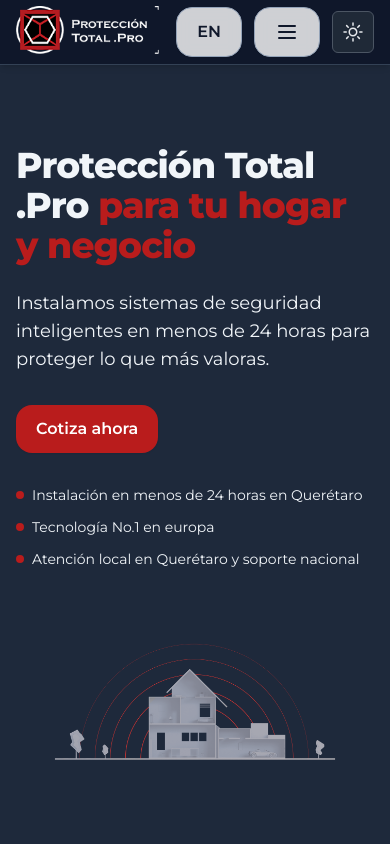
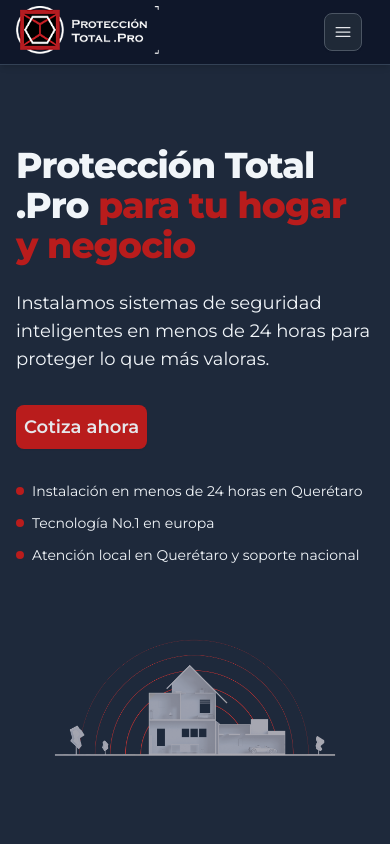
Before and after one commit to Killises/LPPT, a Next.js app: page / in a window 390 px wide. Shown: the top 844 px of the page. Built offline with nearby package versions, Linux system fonts and the light colour scheme.

Commit message:
cambios menu mobil

```diff
--- a/app/components/Header.jsx
+++ b/app/components/Header.jsx
@@ -30,38 +30,43 @@
           />
         {/* Menú en escritorio */}
         <nav className="hidden md:flex items-center gap-6 text-sm ">
-          <a href="#servicios" className="a hover:text-slate-900">{t.nav.services}</a>
-          <a href="#beneficios" className="a hover:text-slate-900">{t.nav.benefits}</a>
-          <a href="#elegirnos" className="a hover:text-slate-900">{t.nav.why}</a>
-          <a href="#testimonios" className=" a hover:text-red-700">{t.nav.testimonials}</a>
-          <a href="#contacto" className="a hover:text-slate-950">{t.nav.contact}</a>
+          <a href="#servicios" className="a ">{t.nav.services}</a>
+          <a href="#beneficios" className="a">{t.nav.benefits}</a>
+          <a href="#elegirnos" className="a ">{t.nav.why}</a>
+          <a href="#testimonios" className=" a ">{t.nav.testimonials}</a>
+          <a href="#contacto" className="a ">{t.nav.contact}</a>
         </nav>
         {/* CTA + Idioma */}
         <div className="flex items-center gap-3">
           <a href="#contacto" className="hidden sm:block">
-            <button className="btn btn-primary rounded-2xl">{t.hero.cta1}</button>
+            <button className="btn btn-primary rounded-lg text-sm ">{t.hero.cta1}</button>
           </a>
-          <LanguageToggle lang={lang} setLang={setLang} />
+          <a className="hidden sm:block">
+          <LanguageToggle lang={lang} setLang={setLang}/>
+          </a>
+
 
           {/* Botón hamburguesa (solo en móviles) */}
           <button
-            className="md:hidden p-2 rounded-lg border border-slate-200 btn btn-outline bg-white/80 backdrop-blur"
+            className=" btn text-sm md:hidden  border border-slate-200 btn-outline bg-white/80 backdrop-blur"
             onClick={() => setMenuOpen(!menuOpen)}
           >
             {menuOpen ? (
               // X (cerrar)
-              (<svg xmlns="http://www.w3.org/2000/svg" className="h-6 w-6" fill="none" viewBox="0 0 24 24" stroke="currentColor">
-                <path strokeLinecap="round" strokeLinejoin="round" strokeWidth={2} d="M6 18L18 6M6 6l12 12" />
-              </svg>)
+              (<svg xmlns="http://www.w3.org/2000/svg" fill="none" viewBox="0 0 24 24" stroke-width="1.5" stroke="currentColor" className="h-5 w-5">
+                <path stroke-linecap="round" stroke-linejoin="round" d="M6 18 18 6M6 6l12 12" />
+              </svg>
+              )
             ) : (
               // Icono hamburguesa
-              (<svg xmlns="http://www.w3.org/2000/svg" className="h-6 w-6" fill="none" viewBox="0 0 24 24" stroke="currentColor">
-                <path strokeLinecap="round" strokeLinejoin="round" strokeWidth={2} d="M4 6h16M4 12h16M4 18h16" />
-              </svg>)
+              (<svg xmlns="http://www.w3.org/2000/svg" fill="none" viewBox="0 0 24 24" stroke-width="1.5" stroke="currentColor" className="h-5 w-5">
+                <path stroke-linecap="round" stroke-linejoin="round" d="M3.75 6.75h16.5M3.75 12h16.5m-16.5 5.25h16.5" />
+              </svg>
+              )
             )}
           </button>
           <div className="flex items-center space-x-4">
-        <ThemeToggle />
+        <a className="hidden sm:block"><ThemeToggle /></a>
       </div>
         </div>
       </div>
@@ -72,14 +77,18 @@
           animate={{ opacity: 1, y: 0 }}
           exit={{ opacity: 0, y: -10 }}
           transition={{ duration: 0.3 }}
-          className="md:hidden bg-white border-t border-slate-200 flex flex-col items-center gap-4 py-4"
+          className="md:hidden dark:bg-slate-800 bg-slate-50 border-t dark:border-slate-700 border-slate-200 flex flex-col items-center gap-4 py-4"
         >
-          <a href="#servicios" className="hover:text-slate-900" onClick={() => setMenuOpen(false)}>{t.nav.services}</a>
-          <a href="#beneficios" className="hover:text-slate-900" onClick={() => setMenuOpen(false)}>{t.nav.benefits}</a>
-          <a href="#elegirnos" className="hover:text-slate-900" onClick={() => setMenuOpen(false)}>{t.nav.why}</a>
-          <a href="#testimonios" className="hover:text-red-700" onClick={() => setMenuOpen(false)}>{t.nav.testimonials}</a>
-          <a href="#contacto" className="hover:text-slate-950" onClick={() => setMenuOpen(false)}>{t.nav.contact}</a>
-          <LanguageToggle lang={lang} setLang={setLang} />
+          <a href="#servicios" className="a hover:text-slate-900" onClick={() => setMenuOpen(false)}>{t.nav.services}</a>
+          <a href="#beneficios" className="a hover:text-slate-900" onClick={() => setMenuOpen(false)}>{t.nav.benefits}</a>
+          <a href="#elegirnos" className="a hover:text-slate-900" onClick={() => setMenuOpen(false)}>{t.nav.why}</a>
+          <a href="#testimonios" className="a hover:text-red-700" onClick={() => setMenuOpen(false)}>{t.nav.testimonials}</a>
+          <a href="#contacto" className="a hover:text-slate-950" onClick={() => setMenuOpen(false)}>{t.nav.contact}</a>
+          <button className="btn btn-primary rounded-lg text-sm ">{t.hero.cta1}</button>
+          <div className="flex gap-4">
+            <LanguageToggle lang={lang} setLang={setLang} />
+          <ThemeToggle />
+          </div>
         </motion.div>
       )}
     </header>
--- a/app/components/Hero.jsx
+++ b/app/components/Hero.jsx
@@ -20,7 +20,7 @@
             </h1>
             <p className="mt-4 text-lg text-slate-600 dark:text-slate-100">{t.hero.subtitle}</p>
             <div className="mt-6 flex flex-wrap gap-3">
-              <a href="#contacto" className="btn btn-primary rounded-2xl">{t.hero.cta1}</a>
+              <a href="#contacto" className="btn btn-primary rounded-2xl text-lg">{t.hero.cta1}</a>
             </div>
             <ul className="mt-6 grid sm:grid-cols-3 gap-3 text-sm text-slate-600 dark:text-slate-100">
               {t.hero.bullets.map((b, i) => (
--- a/app/components/LanguageToggle.jsx
+++ b/app/components/LanguageToggle.jsx
@@ -4,8 +4,8 @@
   return (
     <button
       onClick={() => setLang(lang === "es" ? "en" : "es")}
-      className="top-4 right-4 z-50 btn btn-outline bg-white/80 backdrop-blur"
-      aria-label="Toggle language"
+      className=" text-sm btn btn-outline bg-white/80 backdrop-blur"
+      ariaLabel="Toggle language"
     >
       {lang === "es" ? "EN" : "ES"}
     </button>
--- a/app/components/ThemeToggle.jsx
+++ b/app/components/ThemeToggle.jsx
@@ -6,25 +6,15 @@
   return (
     <button
       onClick={toggleTheme}
-      className="p-2 rounded-md border border-gray-400 dark:border-gray-600
-                 bg-gray-200 dark:bg-gray-800 text-gray-800 dark:text-gray-200"
+      className="btn btn-outline border border-gray-400 dark:border-gray-600 bg-gray-200 dark:bg-gray-800 text-gray-800 dark:text-gray-200"
     >
       {darkMode ? (
-        // <svg
-        //   xmlns="http://www.w3.org/2000/svg"
-        //   viewBox="0 0 24 24"
-        //   width="16"
-        //   height="16"
-        //   className="fill-current"
-        // >
-        //   <path d="M13.965 23.016a10.94 10.94 0 0 1-7.787-3.227A10.95 10.95 0 0 1 2.953 12c0-2.942 1.146-5.708 3.225-7.79A10.94 10.94 0 0 1 13.965.985c2.405 0 4.693.77 6.617 2.224a1.172 1.172 0 0 1-.58 2.1A6.715 6.715 0 0 0 14.016 12a6.715 6.715 0 0 0 5.986 6.692c.477.052.875.39 1.003.853a1.17 1.17 0 0 1-.423 1.247 10.9 10.9 0 0 1-6.617 2.224m0-19.688c-4.78 0-8.668 3.89-8.668 8.672s3.889 8.672 8.668 8.672a8.6 8.6 0 0 0 2.857-.485 9.1 9.1 0 0 1-2.817-2.108A9.06 9.06 0 0 1 11.672 12c0-2.251.829-4.41 2.333-6.079a9.1 9.1 0 0 1 2.817-2.108 8.6 8.6 0 0 0-2.857-.485"></path>
-        // </svg>
-        <svg xmlns="http://www.w3.org/2000/svg" fill="none" viewBox="0 0 24 24" stroke-width="1.5" stroke="currentColor" class="size-6">
-        <path stroke-linecap="round" stroke-linejoin="round" d="M12 3v2.25m6.364.386-1.591 1.591M21 12h-2.25m-.386 6.364-1.591-1.591M12 18.75V21m-4.773-4.227-1.591 1.591M5.25 12H3m4.227-4.773L5.636 5.636M15.75 12a3.75 3.75 0 1 1-7.5 0 3.75 3.75 0 0 1 7.5 0Z" />
+        <svg xmlns="http://www.w3.org/2000/svg" fill="none" viewBox="0 0 24 24" strokeWidth="1.5" stroke="currentColor" className="h-5 w-5">
+        <path strokeLineCap="round" strokeLineJoin="round" d="M12 3v2.25m6.364.386-1.591 1.591M21 12h-2.25m-.386 6.364-1.591-1.591M12 18.75V21m-4.773-4.227-1.591 1.591M5.25 12H3m4.227-4.773L5.636 5.636M15.75 12a3.75 3.75 0 1 1-7.5 0 3.75 3.75 0 0 1 7.5 0Z" />
       </svg>
       ) : (
-        <svg xmlns="http://www.w3.org/2000/svg" fill="none" viewBox="0 0 24 24" stroke-width="1.5" stroke="currentColor" class="size-6">
-  <path stroke-linecap="round" stroke-linejoin="round" d="M21.752 15.002A9.72 9.72 0 0 1 18 15.75c-5.385 0-9.75-4.365-9.75-9.75 0-1.33.266-2.597.748-3.752A9.753 9.753 0 0 0 3 11.25C3 16.635 7.365 21 12.75 21a9.753 9.753 0 0 0 9.002-5.998Z" />
+        <svg xmlns="http://www.w3.org/2000/svg" fill="none" viewBox="0 0 24 24" strokeWidth="1.5" stroke="currentColor" className="h-5 w-5">
+  <path strokeLineCap="round" strokeLineJoin="round" d="M21.752 15.002A9.72 9.72 0 0 1 18 15.75c-5.385 0-9.75-4.365-9.75-9.75 0-1.33.266-2.597.748-3.752A9.753 9.753 0 0 0 3 11.25C3 16.635 7.365 21 12.75 21a9.753 9.753 0 0 0 9.002-5.998Z" />
 </svg>
 
       )}
--- a/app/globals.css
+++ b/app/globals.css
@@ -14,13 +14,13 @@
   @apply max-w-7xl mx-auto px-4 sm:px-6 lg:px-8;
 }
 .btn {
-  @apply inline-flex items-center justify-center rounded-2xl px-5 py-3 font-semibold shadow-sm transition;
+  @apply inline-flex p-2 items-center justify-center rounded-lg  font-semibold shadow-sm transition border-gray-400 dark:border-gray-600 bg-gray-200 dark:bg-gray-800 text-gray-800 dark:text-gray-200;
 }
 .btn-primary {
   @apply bg-red-700 text-white hover:bg-red-600 dark:bg-red-700 dark:hover:bg-red-800;
 }
 .btn-outline {
-  @apply border border-slate-400 hover:bg-slate-200;
+  @apply border border-slate-400 hover:bg-slate-300 dark:hover:bg-slate-700;
 }
 .card {
   @apply rounded-2xl border border-slate-200 dark:border-slate-700 bg-slate-50 dark:bg-slate-700 dark:text-slate-50 shadow-sm;
@@ -36,7 +36,7 @@
   @apply bg-red-700
 }
 .a{
-  @apply dark:text-gray-50 dark:hover:text-gray-400
+  @apply hover:text-slate-600  dark:text-gray-50 dark:hover:text-gray-400
 }
 .bg{
   @apply bg-slate-100 dark:bg-slate-900
```
